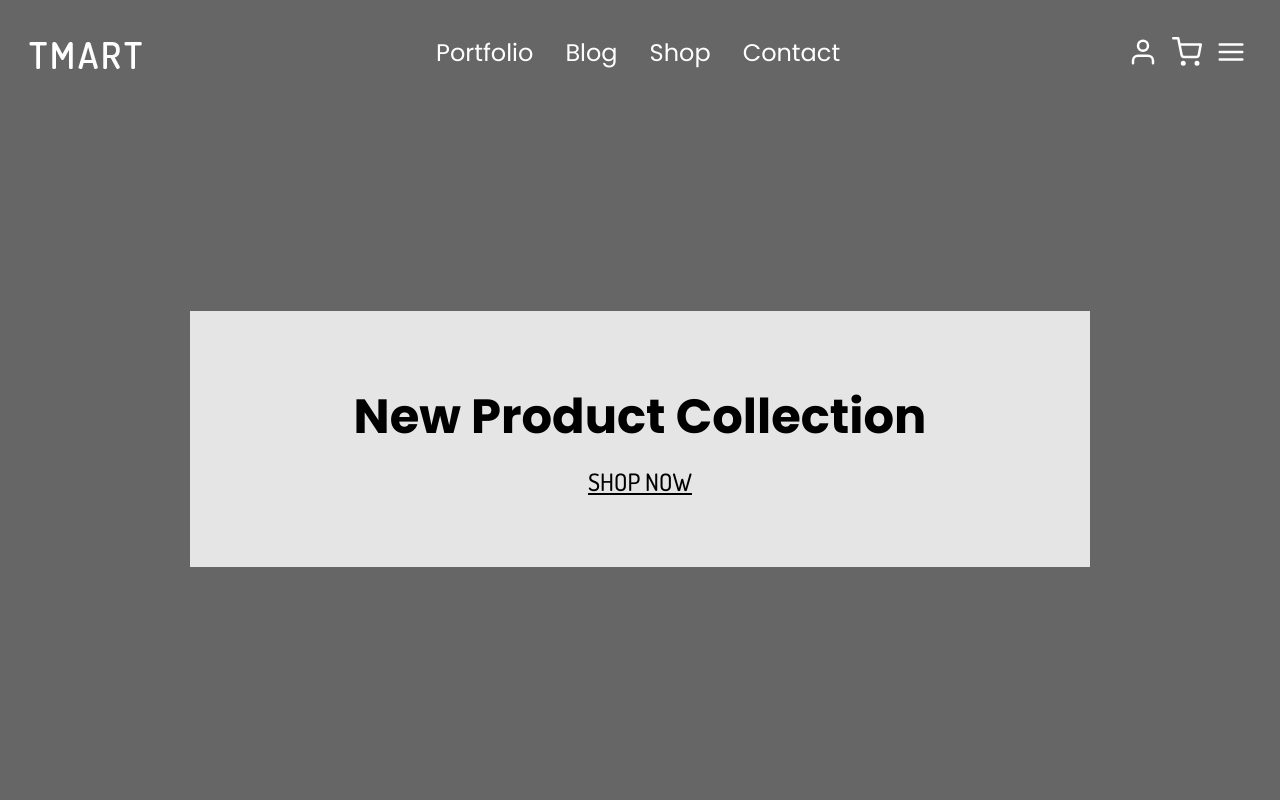
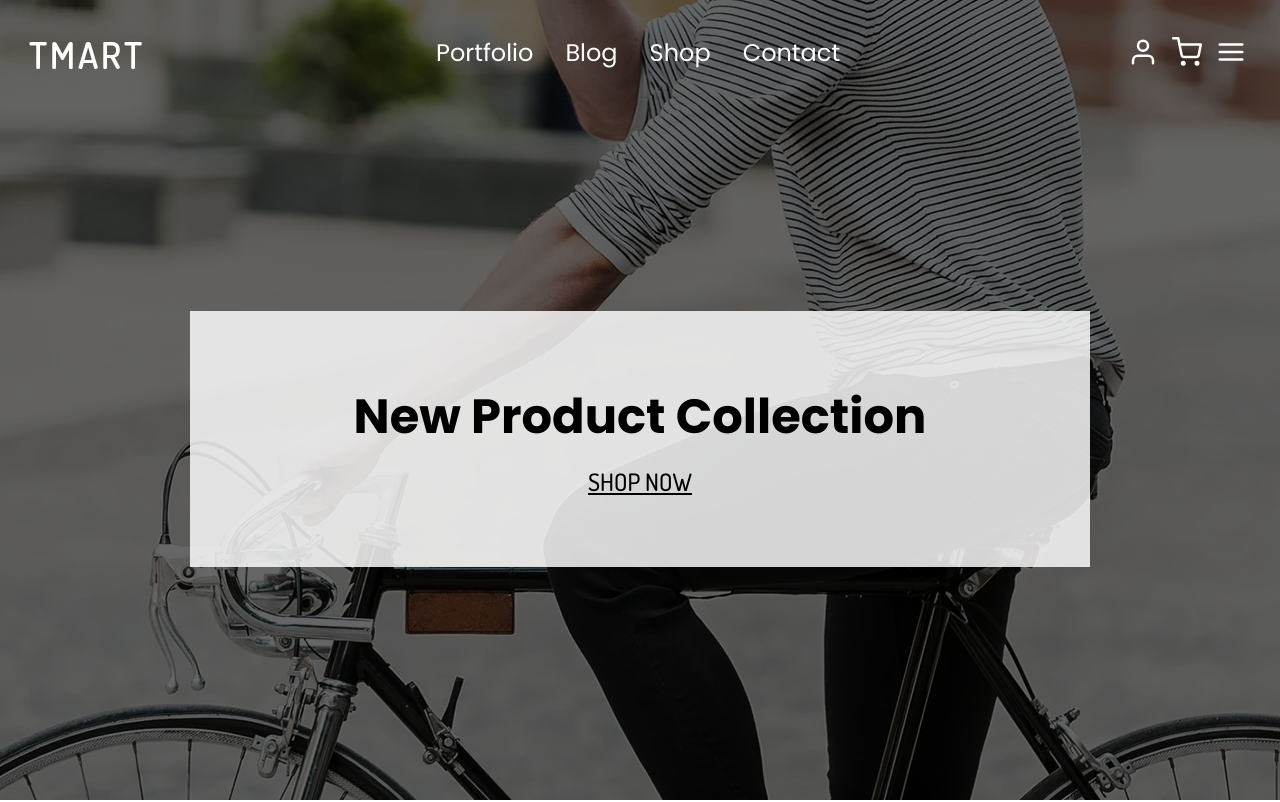
Before and after one commit to Front-End22/Ecommerce, a plain HTML site: page index.html in a window 1280 px wide. Shown: the top 802 px of the page. Drawn offline with nearby package versions, Linux system fonts and the light colour scheme; the site is published under a folder, as on GitHub Pages, so addresses that start at the root find nothing.

Commit message:
Update styles.css

```diff
--- a/styles.css
+++ b/styles.css
@@ -8,7 +8,7 @@
 /* Mobile and Tablet styles */
 header {
     height: 100vh;
-    background: linear-gradient(rgba(0, 0, 0, 0.60), rgba(0, 0, 0, 0.60)), url(/images/bg-image.webp);
+    background: linear-gradient(rgba(0, 0, 0, 0.60), rgba(0, 0, 0, 0.60)), url(./images/bg-image.webp);
     background-position: center;
     background-repeat: no-repeat;
     background-size: cover;
```
